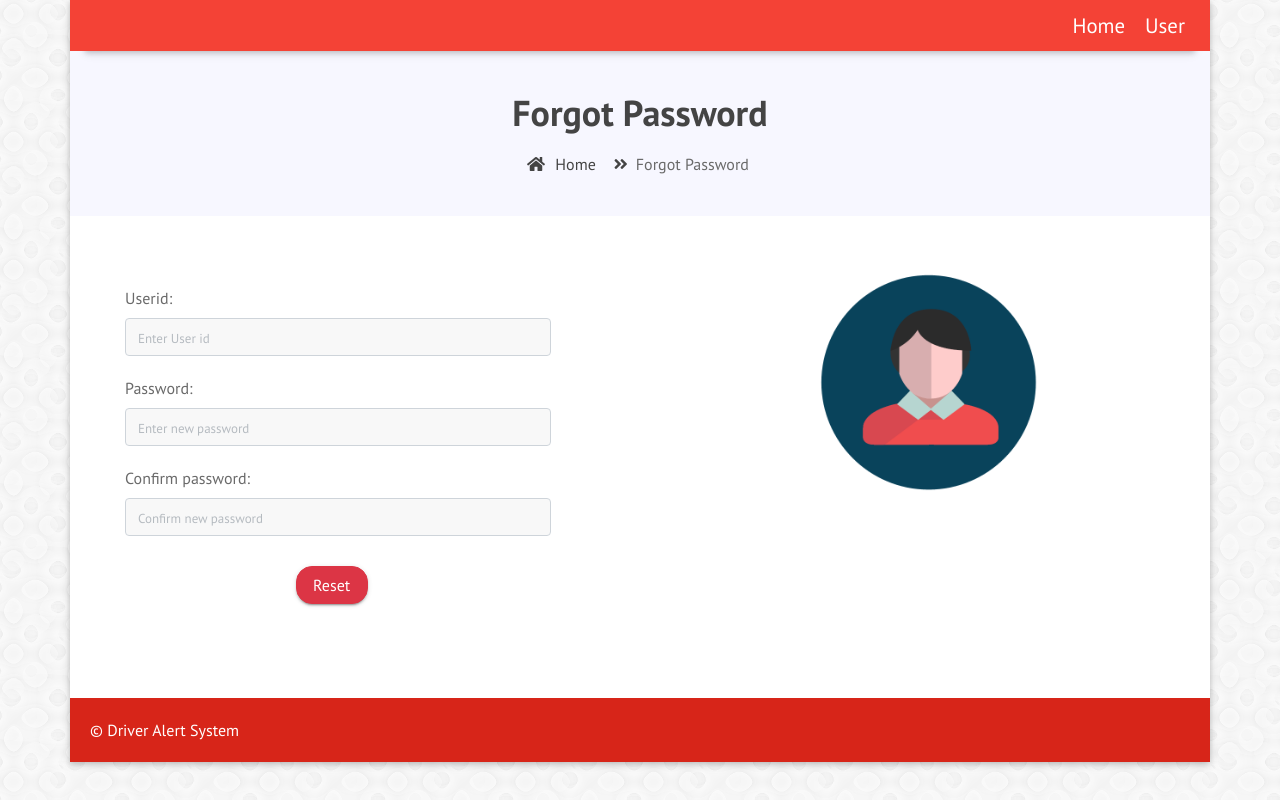
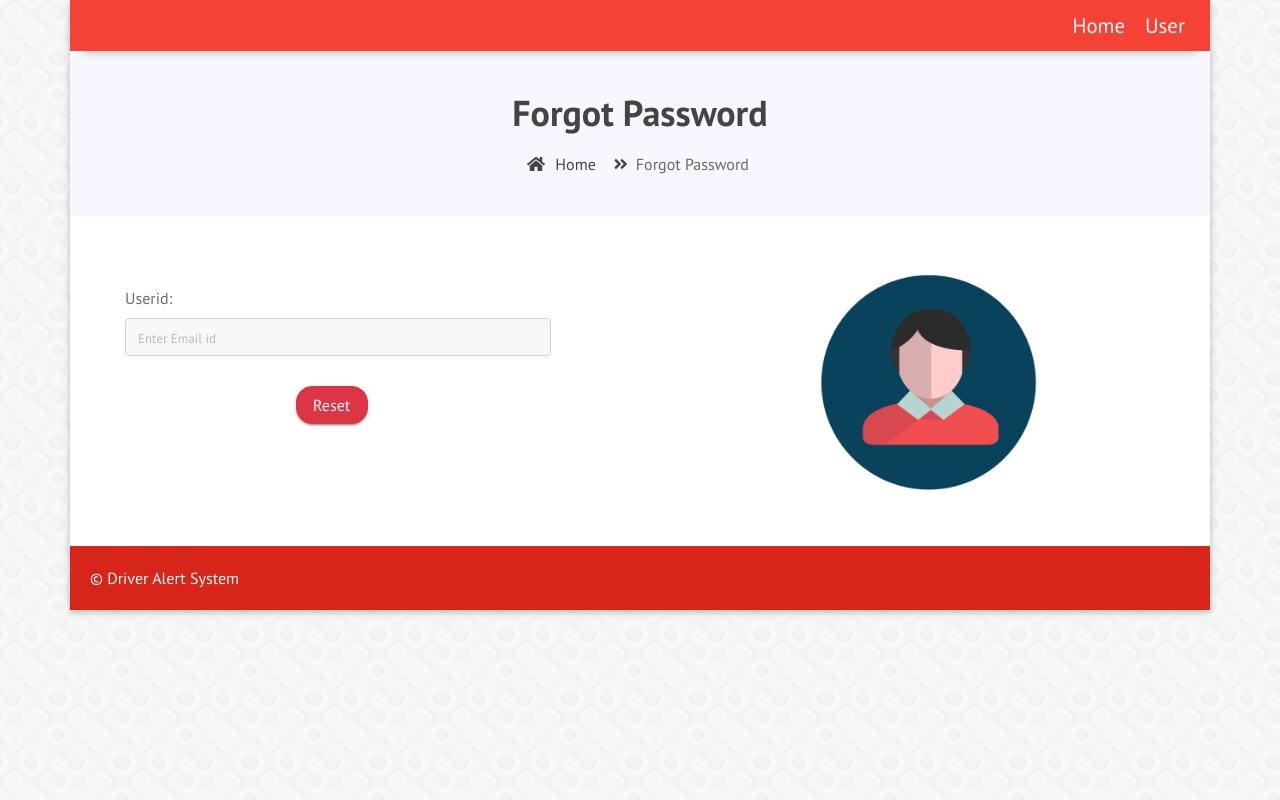
Before and after one commit to harikach521/GDP-Project, a Flask app: page /forgotpassword in a window 1280 px wide. Run offline with Flask 2, Linux system fonts and the light colour scheme; some libraries are stand-ins or nearby versions.

Commit message:
forgot pwd action changed

```diff
--- a/DrowsinessDetection/templates/forgotpassword.html
+++ b/DrowsinessDetection/templates/forgotpassword.html
@@ -27,7 +27,7 @@
 <div style="margin-top:0px;" class="row">
 
       </div>
-<form action="resetpwd" method="post">
+<form action="sendEmail" method="post">
       <div class="row contact-rooo">
 
            <div class="row w-100">
@@ -38,11 +38,7 @@
                 <div class="row">
                     <div class="col-sm-8">
                          <label>Userid:</label>
-                        <input type="text" placeholder="Enter User id" name="uid" class="form-control input-sm" required ></div>
-                        <div class="col-sm-8">
-                            <label>Password:</label> <input type="password" placeholder="Enter new password" name="pwd1" class="form-control input-sm" required ></div>
-                            <div class="col-sm-8">
-                                <label>Confirm password:</label><input type="password" placeholder="Confirm new password" name="pwd2" class="form-control input-sm" required ></div>
+                        <input type="text" placeholder="Enter Email id" name="eid" class="form-control input-sm" required ></div>
                 </div>
 
 
```
